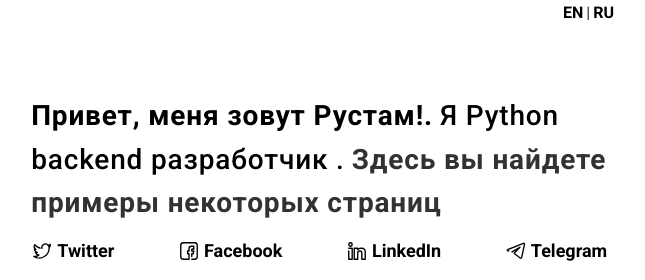
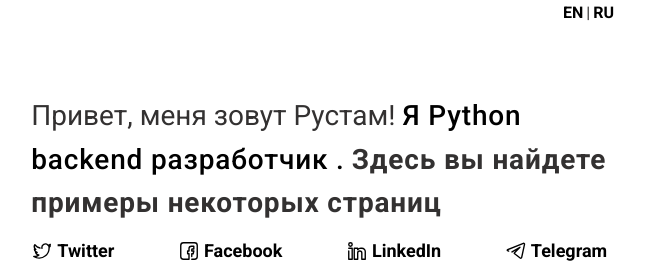
Before and after one commit to Kerei1988/Rustam.github.io, a plain HTML site: page index.html in a window 1280 px wide. Shown: the top 280 px of the page, 406-1051 px from the left. Drawn offline with Linux system fonts and the light colour scheme.

Commit message:
Update index.html

```diff
--- a/index.html
+++ b/index.html
@@ -21,7 +21,7 @@
       <img class="content__hello-img" src="assets/img/AVATAR2.png" alt="Avatar">
       <div class="content__hello-text">
                     <span class="content__name">
-                        <a href="/">Привет, меня зовут Рустам!.</a>
+                        Привет, меня зовут Рустам!
                     </span>
                     <span class="specialty__name">
                         <a href="/">Я Python backend разработчик .</a>
```
